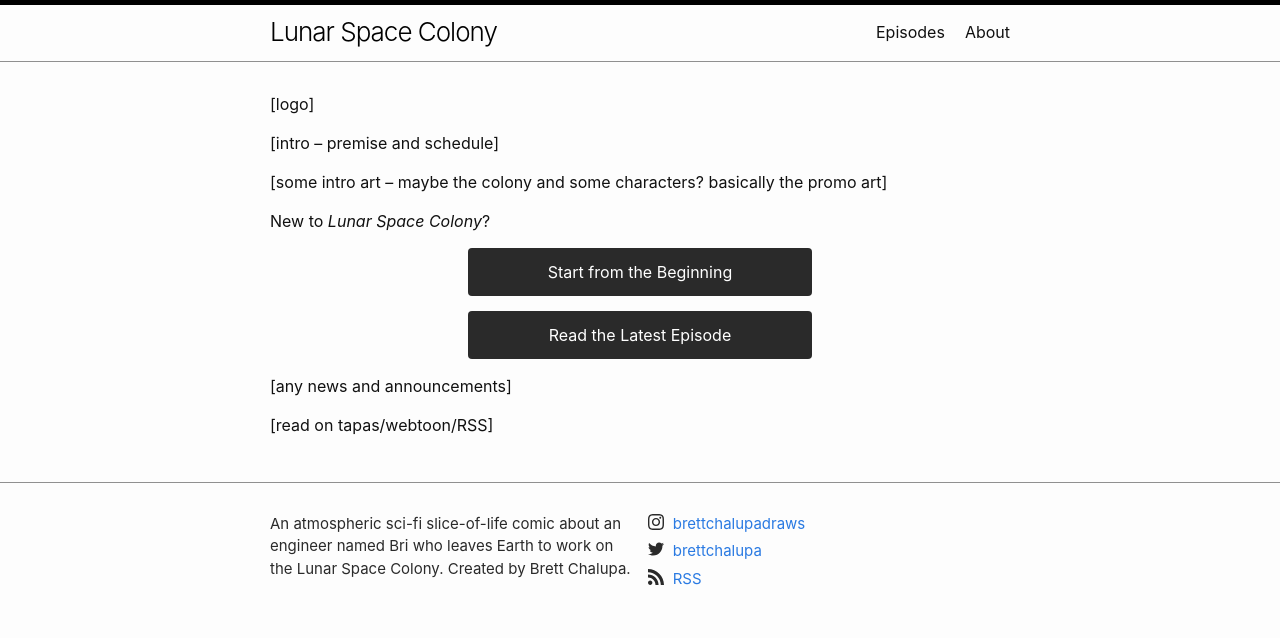
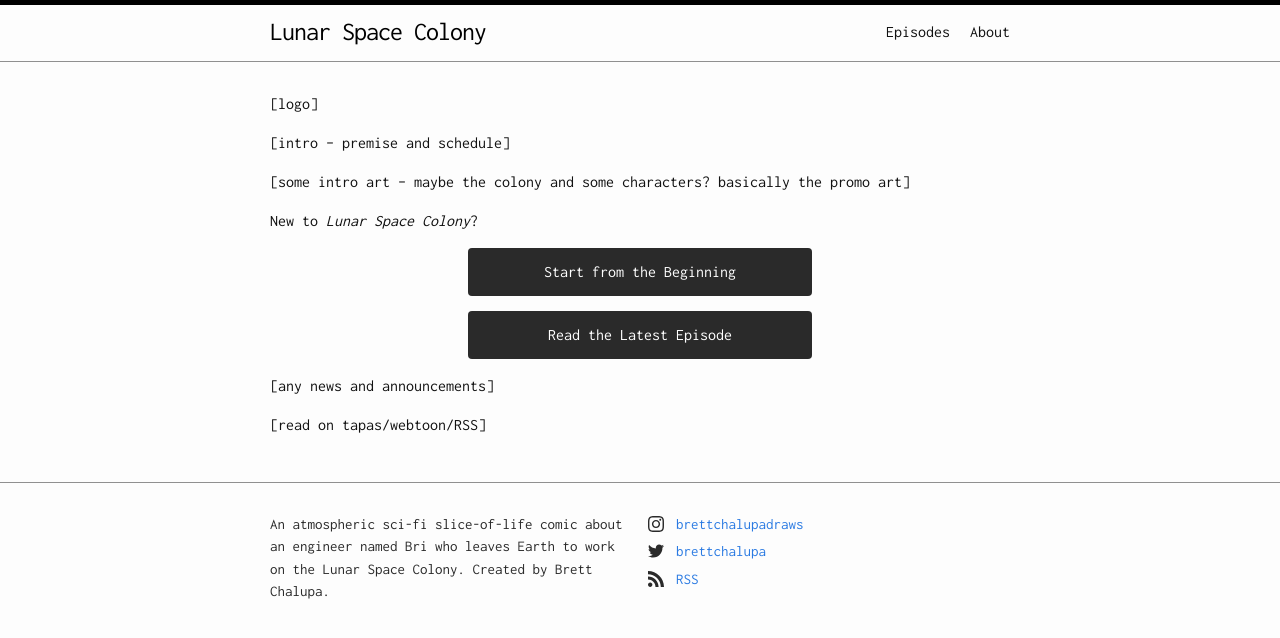
Before and after one commit to brettchalupa/lsc, a Jekyll site: the page built from index.md, in a window 1280 px wide. Shown: the top 638 px of the page. Built offline with Jekyll 4.4.1, drawn with Linux system fonts in a browser that asks for light colours.

Commit message:
Use Inconsolata as the base font family

```diff
--- a/_includes/head.html
+++ b/_includes/head.html
@@ -4,6 +4,7 @@
   <meta name="viewport" content="width=device-width, initial-scale=1">
   {%- seo -%}
   <link rel="stylesheet" href="{{ "/assets/main.css" | relative_url }}">
+  <link href="https://fonts.googleapis.com/css?family=Inconsolata:400,700" rel="stylesheet">
   {%- feed_meta -%}
   {%- if jekyll.environment == 'production' and site.google_analytics -%}
     {%- include google-analytics.html -%}
--- a/_sass/minima.scss
+++ b/_sass/minima.scss
@@ -2,7 +2,7 @@
 
 // Define defaults for each variable.
 
-$base-font-family: -apple-system, BlinkMacSystemFont, "Segoe UI", Roboto, Helvetica, Arial, sans-serif, "Apple Color Emoji", "Segoe UI Emoji", "Segoe UI Symbol" !default;
+$base-font-family: 'Inconsolata', monospace, "Apple Color Emoji", "Segoe UI Emoji", "Segoe UI Symbol" !default;
 $base-font-size:   16px !default;
 $base-font-weight: 400 !default;
 $small-font-size:  $base-font-size * 0.875 !default;
```
